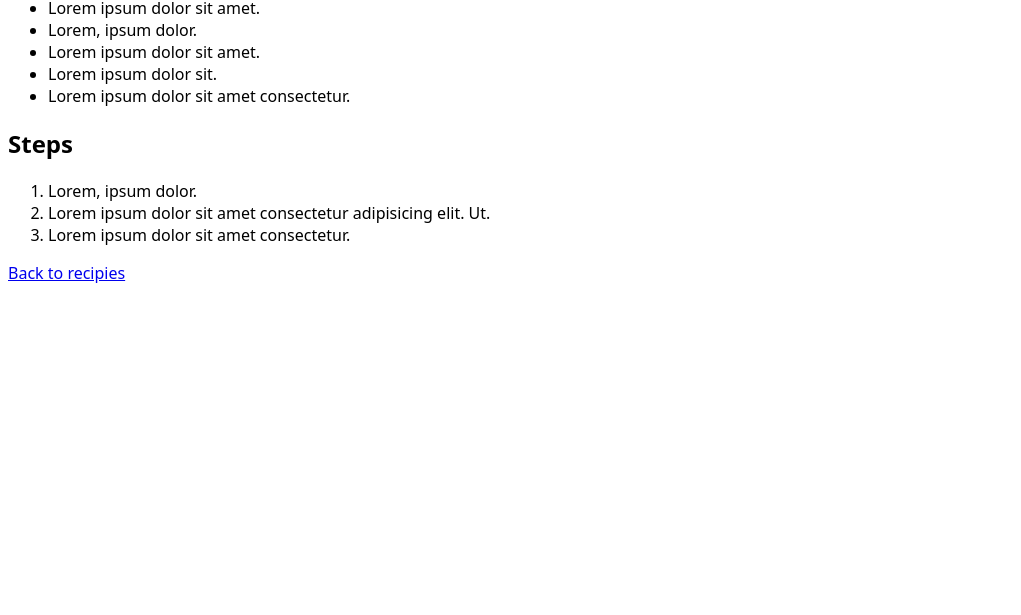
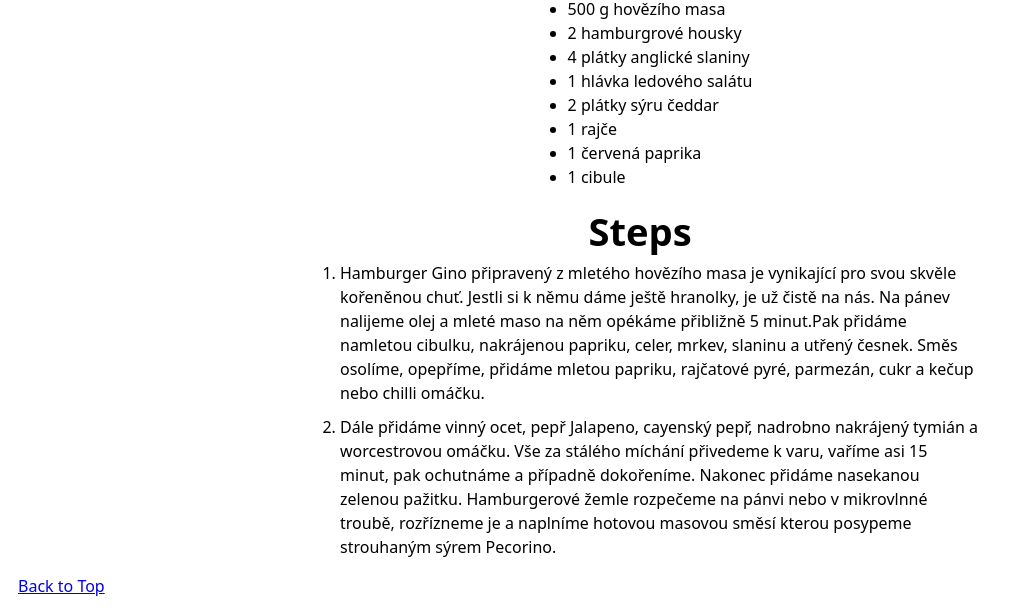
Before and after one commit to Pospec34/odin-recipes, a plain HTML site: page recipes/hamburger.html in a window 1280 px wide. Shown: the part 663-1278 px from the top of the page, without its empty margins (0-1021 px from the left). Before the commit the page ends 955 px from the top, so only its background shows below. Drawn offline with Linux system fonts and the light colour scheme.

Commit message:
Changed font style and sizes

```diff
--- a/css/styles.css
+++ b/css/styles.css
@@ -1,11 +1,56 @@
 html{
     font-family: system-ui, -apple-system, BlinkMacSystemFont, 'Segoe UI', Roboto, Oxygen, Ubuntu, Cantarell, 'Open Sans', 'Helvetica Neue', sans-serif;
+    margin: 1rem;
+    font-size: 62.5%;
 }
 
+body{
+    font-size: 1.6rem;
+}
+
+.return{
+    position: fixed;
+    right: 1120px;
+}
+
+h1, h2, h3 {
+    margin-bottom: 0;
+    margin-top: 0;
+}
+
+h1 {
+    font-size: 4.768rem;
+}
+
+h2 {
+    font-size: 3.815rem;
+}
+
+p, ul, ol {
+    margin-top: 0.4rem;
+}
+
+
 img{
+    margin-top: 1rem;
+    margin-bottom: 1rem;
     width: 50vw;
     height: auto;
-    display: block;
-    margin: auto;
+    box-shadow: 0 0 10px grey;
 
 }
+
+.recipes{
+    display: flex;
+    flex-direction: column;
+    align-items: center;
+}
+
+li{
+    max-width: 50vw;
+    line-height: 1.5;
+}
+
+.stepsList li:not(:first-child) {
+    margin-top: 1rem;
+}
--- a/recipes/hamburger.html
+++ b/recipes/hamburger.html
@@ -8,6 +8,10 @@
     <link rel="stylesheet" href="/css/styles.css" />
   </head>
   <body>
+    <div class="return">
+      <a href="../index.html">Back to Recipes</a>
+    </div>
+    <div class="recipes">
       <h1>Hamburger</h1>
       <img src="../img/hamburger.jpg" alt="A picture of an epic hamburger" />
       <h2>Description</h2>
@@ -17,18 +21,37 @@
       </p>
       <h2>Ingredients</h2>
       <ul>
-      <li>Lorem ipsum dolor sit amet.</li>
-      <li>Lorem, ipsum dolor.</li>
-      <li>Lorem ipsum dolor sit amet.</li>
-      <li>Lorem ipsum dolor sit.</li>
-      <li>Lorem ipsum dolor sit amet consectetur.</li>
+        <li>500 g hovězího masa</li>
+        <li>2 hamburgrové housky</li>
+        <li>4 plátky anglické slaniny</li>
+        <li>1 hlávka ledového salátu</li>
+        <li>2 plátky sýru čeddar</li>
+        <li>1 rajče</li>
+        <li>1 červená paprika</li>
+        <li>1 cibule</li>
       </ul>
       <h2>Steps</h2>
-    <ol>
-      <li>Lorem, ipsum dolor.</li>
-      <li>Lorem ipsum dolor sit amet consectetur adipisicing elit. Ut.</li>
-      <li>Lorem ipsum dolor sit amet consectetur.</li>
+      <ol class="stepsList">
+        <li>
+          Hamburger Gino připravený z mletého hovězího masa je vynikající pro
+          svou skvěle kořeněnou chuť. Jestli si k němu dáme ještě hranolky, je
+          už čistě na nás. Na pánev nalijeme olej a mleté maso na něm opékáme
+          přibližně 5 minut.Pak přidáme namletou cibulku, nakrájenou papriku,
+          celer, mrkev, slaninu a utřený česnek. Směs osolíme, opepříme, přidáme
+          mletou papriku, rajčatové pyré, parmezán, cukr a kečup nebo chilli
+          omáčku.
+        </li>
+        <li>
+          Dále přidáme vinný ocet, pepř Jalapeno, cayenský pepř, nadrobno
+          nakrájený tymián a worcestrovou omáčku. Vše za stálého míchání
+          přivedeme k varu, vaříme asi 15 minut, pak ochutnáme a případně
+          dokořeníme. Nakonec přidáme nasekanou zelenou pažitku. Hamburgerové
+          žemle rozpečeme na pánvi nebo v mikrovlnné troubě, rozřízneme je a
+          naplníme hotovou masovou směsí kterou posypeme strouhaným sýrem
+          Pecorino.
+        </li>
       </ol>
+    </div>
   </body>
-  <a href="../index.html">Back to recipies</a>
+  <a href="hamburger.html">Back to Top</a>
 </html>
```
Also changed, not shown: index.html (+2 -0 lines), recipes/FriedCheese.html (+25 -12 lines), recipes/lasagna.html (+6 -1 lines), img/lasagna.jpg. Lines whose indentation alone changed are shown as unchanged.
